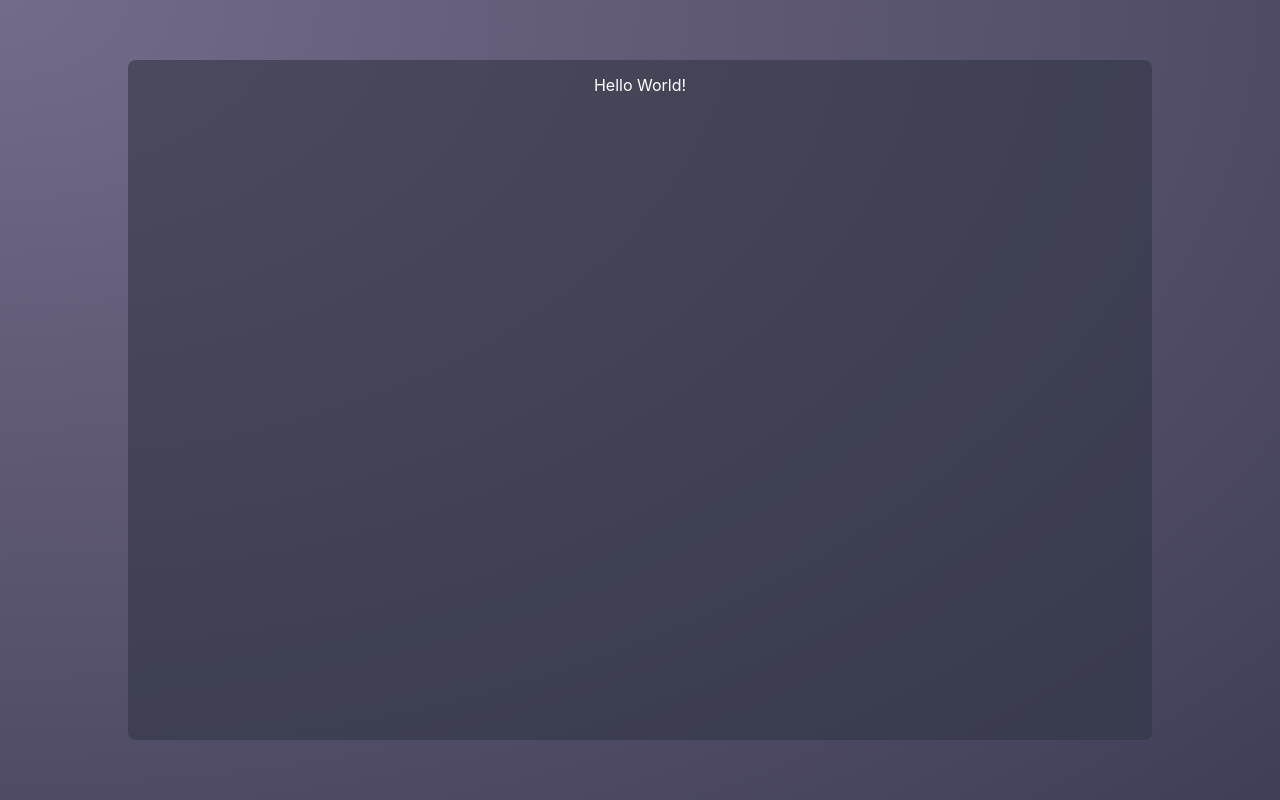
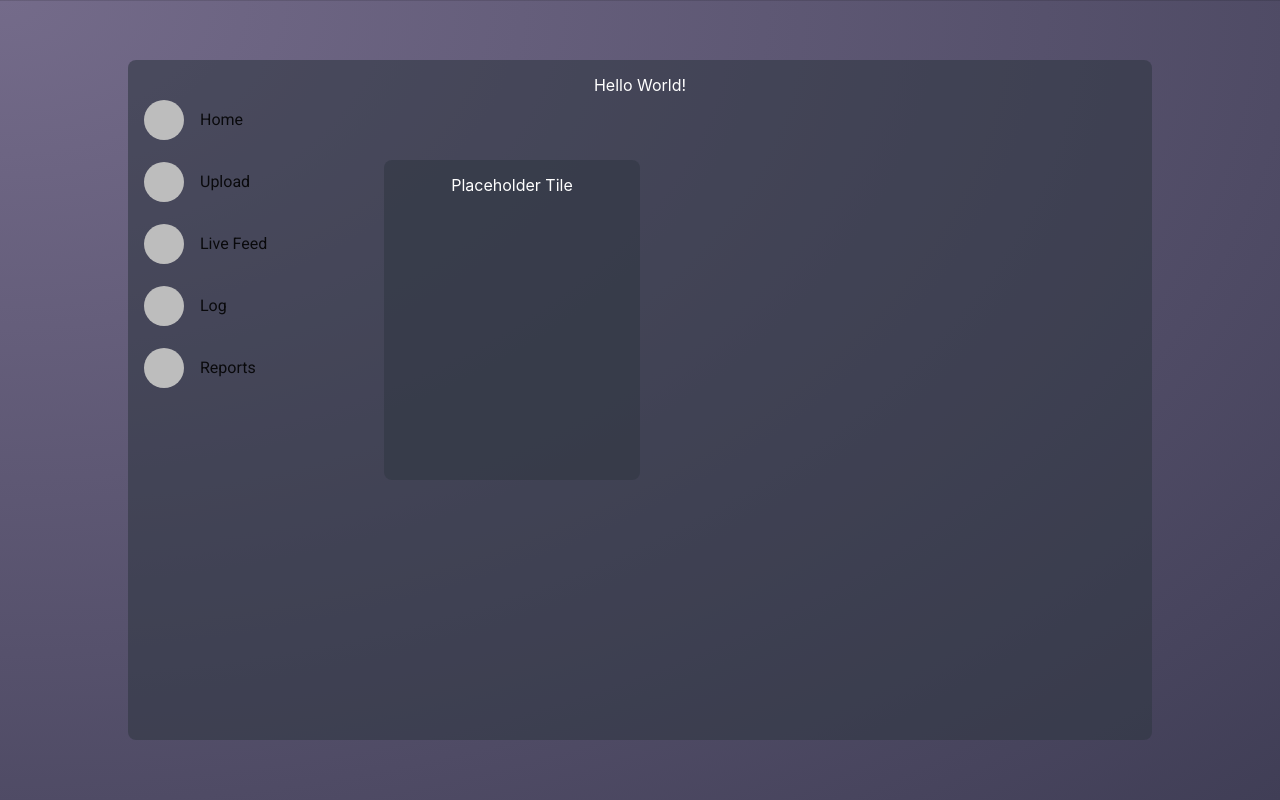
Before and after one commit to myersjo/EcoPi, a React (Create React App) app in the folder Dashboard/react-dashboard/: page / in a window 1280 px wide. Built offline with nearby package versions, Linux system fonts and the light colour scheme.

Commit message:
navbar & tile start

```diff
--- a/Dashboard/react-dashboard/package.json
+++ b/Dashboard/react-dashboard/package.json
@@ -5,6 +5,7 @@
   "dependencies": {
     "@material-ui/core": "^3.9.2",
     "react": "^16.8.3",
+    "react-countdown-now": "^2.1.0",
     "react-dom": "^16.8.3",
     "react-scripts": "2.1.5"
   },
--- /dev/null
+++ b/Dashboard/react-dashboard/src/components/Tile/Tile.jsx
@@ -0,0 +1,25 @@
+import React, { Component } from 'react';
+import ReactDOM from 'react-dom';
+import Countdown from 'react-countdown-now';
+//Todo: clean this import:
+import './Tile.scss';
+
+class Tile extends Component {
+
+  render() {
+  //timer in progress
+  /*  const Completionist = () => <span>You are good to go!</span>;
+
+    ReactDOM.render(
+      (
+        <Countdown date={Date.now() + 10000}>
+          <Completionist />
+        </Countdown>
+      ),
+      document.getElementById('root')
+    ); */
+    return <div className="Tile">{this.props.children}</div>;
+  }
+}
+
+export default Tile;
--- /dev/null
+++ b/Dashboard/react-dashboard/src/components/Tile/Tile.scss
@@ -0,0 +1,16 @@
+@import './../../styles/theme/_colours.scss';
+
+.Tile {
+  width: 20vw;
+  height: 40vh;
+  margin: auto;
+
+  //Center vertically
+  position: absolute;
+  top: 40%;
+  left: 40%;
+  -ms-transform: translate(-50%, -50%);
+  transform: translate(-50%, -50%);
+  border-radius: 0.5em;
+  background: rgba(49, 55, 67, 0.6); //No variable as color used once
+}
--- a/Dashboard/react-dashboard/src/components/app/App.jsx
+++ b/Dashboard/react-dashboard/src/components/app/App.jsx
@@ -1,6 +1,9 @@
 import React, { Component } from 'react';
 import './App.scss';
 import Dashboard from '../dashboard/Dashboard.jsx';
+import NavBar from '../navbar/Navbar.jsx';
+import Tile from '../Tile/Tile.jsx';
+import Divider from '@material-ui/core/Divider';
 
 class App extends Component {
   render() {
@@ -9,9 +12,17 @@ class App extends Component {
         <Dashboard>
           <p style={{ color: 'white' }}>Hello World!</p>
         </Dashboard>
+        <Divider />
+        <NavBar>
+        </NavBar>
+        <Tile>
+          <p style={{ color: 'white' }}>Placeholder Tile</p>
+        </Tile>
+
       </div>
     );
   }
 }
 
+
 export default App;
--- a/Dashboard/react-dashboard/src/components/app/App.scss
+++ b/Dashboard/react-dashboard/src/components/app/App.scss
@@ -9,6 +9,8 @@
   color: #61dafb;
 }
 
+
+
 @keyframes App-logo-spin {
   from {
     transform: rotate(0deg);
--- /dev/null
+++ b/Dashboard/react-dashboard/src/components/navbar/Navbar.jsx
@@ -0,0 +1,66 @@
+
+import React from 'react';
+import PropTypes from 'prop-types';
+import { withStyles } from '@material-ui/core/styles';
+import List from '@material-ui/core/List';
+import ListItem from '@material-ui/core/ListItem';
+import ListItemText from '@material-ui/core/ListItemText';
+import Avatar from '@material-ui/core/Avatar';
+
+
+
+
+const styles = theme => ({
+  root: {
+    width: '100%',
+    maxWidth: 800,
+    height: '20%',
+    left: '10%',
+    top: '10%',
+  },
+});
+
+function NavBar(props) {
+  const { classes } = props;
+  return (
+    <List className={classes.root}>
+      <ListItem button>
+        <Avatar>
+
+        </Avatar>
+        <ListItemText primary="Home"/>
+      </ListItem>
+      <ListItem button>
+        <Avatar>
+
+        </Avatar>
+        <ListItemText primary="Upload" />
+      </ListItem>
+      <ListItem button>
+        <Avatar>
+
+        </Avatar>
+        <ListItemText primary="Live Feed" />
+      </ListItem>
+      <ListItem button>
+        <Avatar>
+
+        </Avatar>
+        <ListItemText primary="Log" />
+      </ListItem>
+      <ListItem button>
+        <Avatar>
+
+        </Avatar>
+        <ListItemText primary="Reports" />
+      </ListItem>
+    </List>
+  );
+}
+
+NavBar.propTypes = {
+  classes: PropTypes.object.isRequired,
+};
+
+
+export default withStyles(styles)(NavBar);
--- /dev/null
+++ b/Dashboard/react-dashboard/src/components/navbar/Navbar.scss
@@ -0,0 +1,11 @@
+@import './../../styles/theme/_colours.scss';
+
+.Navbar {
+  margin: 50;
+  padding: 0;
+  width: 80vw;
+  height: 85vh;
+  top: 50%;
+  left: 50%;
+  text-align: center;
+}
--- a/Dashboard/react-dashboard/src/index.js
+++ b/Dashboard/react-dashboard/src/index.js
@@ -4,4 +4,5 @@ import './index.scss';
 
 import App from './components/app/App.jsx';
 
+
 ReactDOM.render(<App />, document.getElementById('root'));
```
Also changed, not shown: 1 other file (tests, documents, lock files or other folders).
